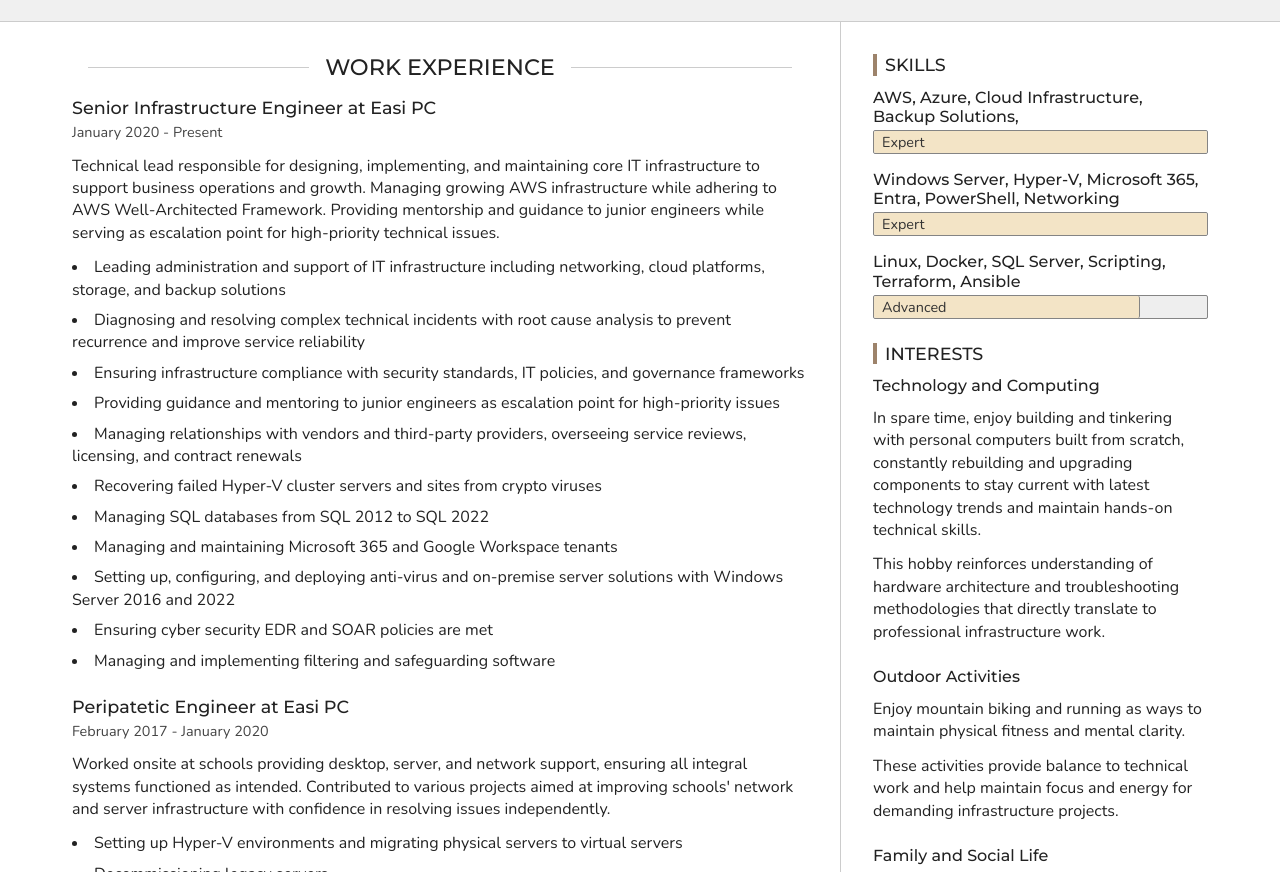
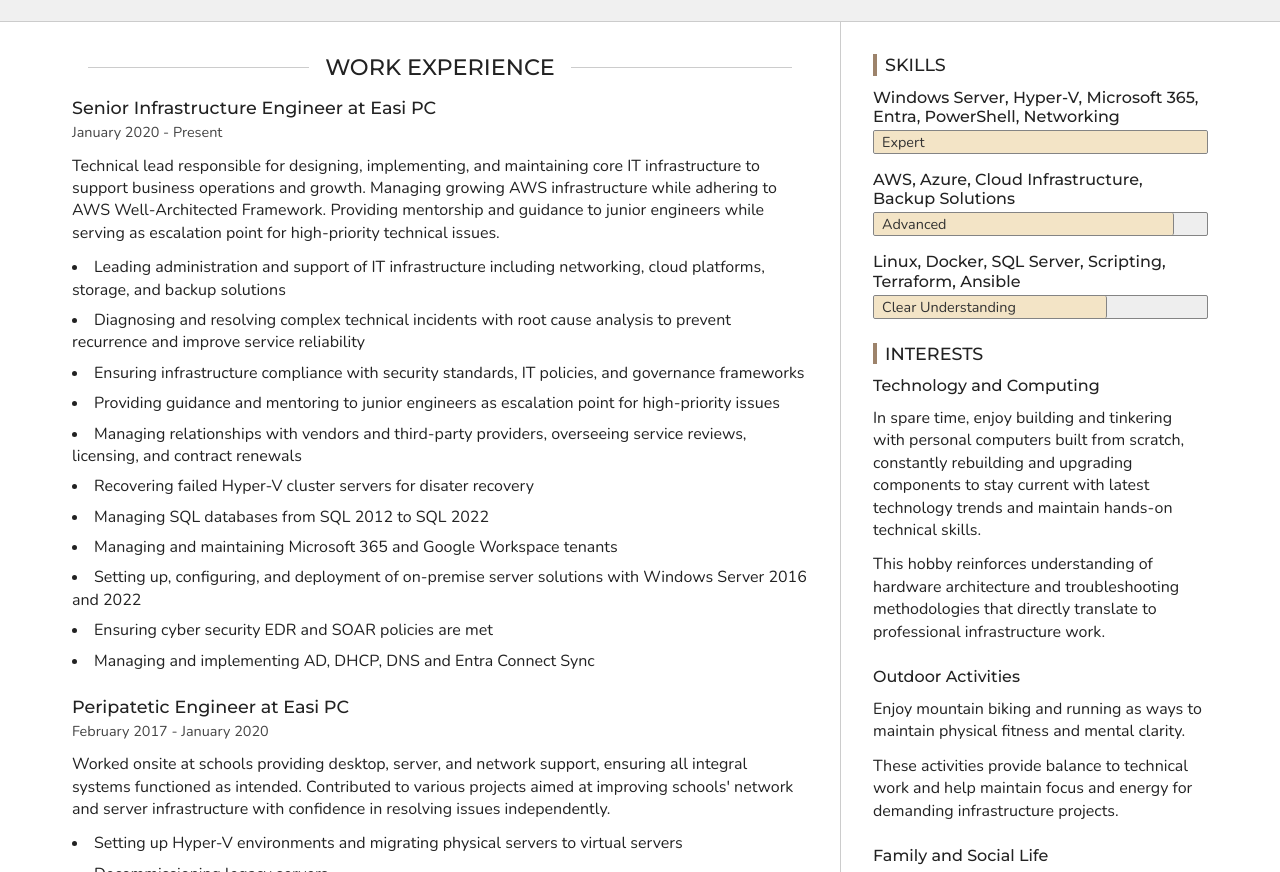
Before and after one commit to comerford0/comerford0, a plain HTML site: page index.html in a window 1280 px wide. Shown: the part 409-1281 px from the top of the page. Drawn offline with nearby package versions, Linux system fonts and the light colour scheme.

Commit message:
updated the thing

```diff
--- a/index.html
+++ b/index.html
@@ -156,17 +156,17 @@
 
                                 <li>Managing relationships with vendors and third-party providers, overseeing service reviews, licensing, and contract renewals</li>
 
-                                <li>Recovering failed Hyper-V cluster servers and sites from crypto viruses</li>
+                                <li>Recovering failed Hyper-V cluster servers for disater recovery</li>
 
                                 <li>Managing SQL databases from SQL 2012 to SQL 2022</li>
 
                                 <li>Managing and maintaining Microsoft 365 and Google Workspace tenants</li>
 
-                                <li>Setting up, configuring, and deploying anti-virus and on-premise server solutions with Windows Server 2016 and 2022</li>
+                                <li>Setting up, configuring, and deployment of on-premise server solutions with Windows Server 2016 and 2022</li>
 
                                 <li>Ensuring cyber security EDR and SOAR policies are met</li>
 
-                                <li>Managing and implementing filtering and safeguarding software</li>
+                                <li>Managing and implementing AD, DHCP, DNS and Entra Connect Sync</li>
 
                             </ul>
 
@@ -374,23 +374,6 @@
                         <ul class="unstyled-list">
 
                             <li>
-                                <h3>AWS, Azure, Cloud Infrastructure, Backup Solutions,</h3>
-                                <div class="skill-bar">
-                                    <div
-                                        class="skill-bar-fill w-100"
-                                        role="meter"
-                                        aria-valuenow="100"
-                                        aria-valuemin="0"
-                                        aria-valuemax="100"
-                                    >
-                                        <span class="skill-bar-label"
-                                            >Expert</span
-                                        >
-                                    </div>
-                                </div>
-                            </li>
-
-                            <li>
                                 <h3>Windows Server, Hyper-V, Microsoft 365, Entra, PowerShell, Networking</h3>
                                 <div class="skill-bar">
                                     <div
@@ -408,17 +391,34 @@
                             </li>
 
                             <li>
-                                <h3>Linux, Docker, SQL Server, Scripting, Terraform, Ansible</h3>
+                                <h3>AWS, Azure, Cloud Infrastructure, Backup Solutions</h3>
                                 <div class="skill-bar">
                                     <div
-                                        class="skill-bar-fill w-80"
+                                        class="skill-bar-fill w-90"
                                         role="meter"
-                                        aria-valuenow="80"
+                                        aria-valuenow="90"
                                         aria-valuemin="0"
                                         aria-valuemax="100"
                                     >
                                         <span class="skill-bar-label"
                                             >Advanced</span
+                                        >
+                                    </div>
+                                </div>
+                            </li>
+
+                            <li>
+                                <h3>Linux, Docker, SQL Server, Scripting, Terraform, Ansible</h3>
+                                <div class="skill-bar">
+                                    <div
+                                        class="skill-bar-fill w-70"
+                                        role="meter"
+                                        aria-valuenow="70"
+                                        aria-valuemin="0"
+                                        aria-valuemax="100"
+                                    >
+                                        <span class="skill-bar-label"
+                                            >Clear Understanding</span
                                         >
                                     </div>
                                 </div>
```
Also changed, not shown: resume.html (+23 -23 lines), 1 other file.
